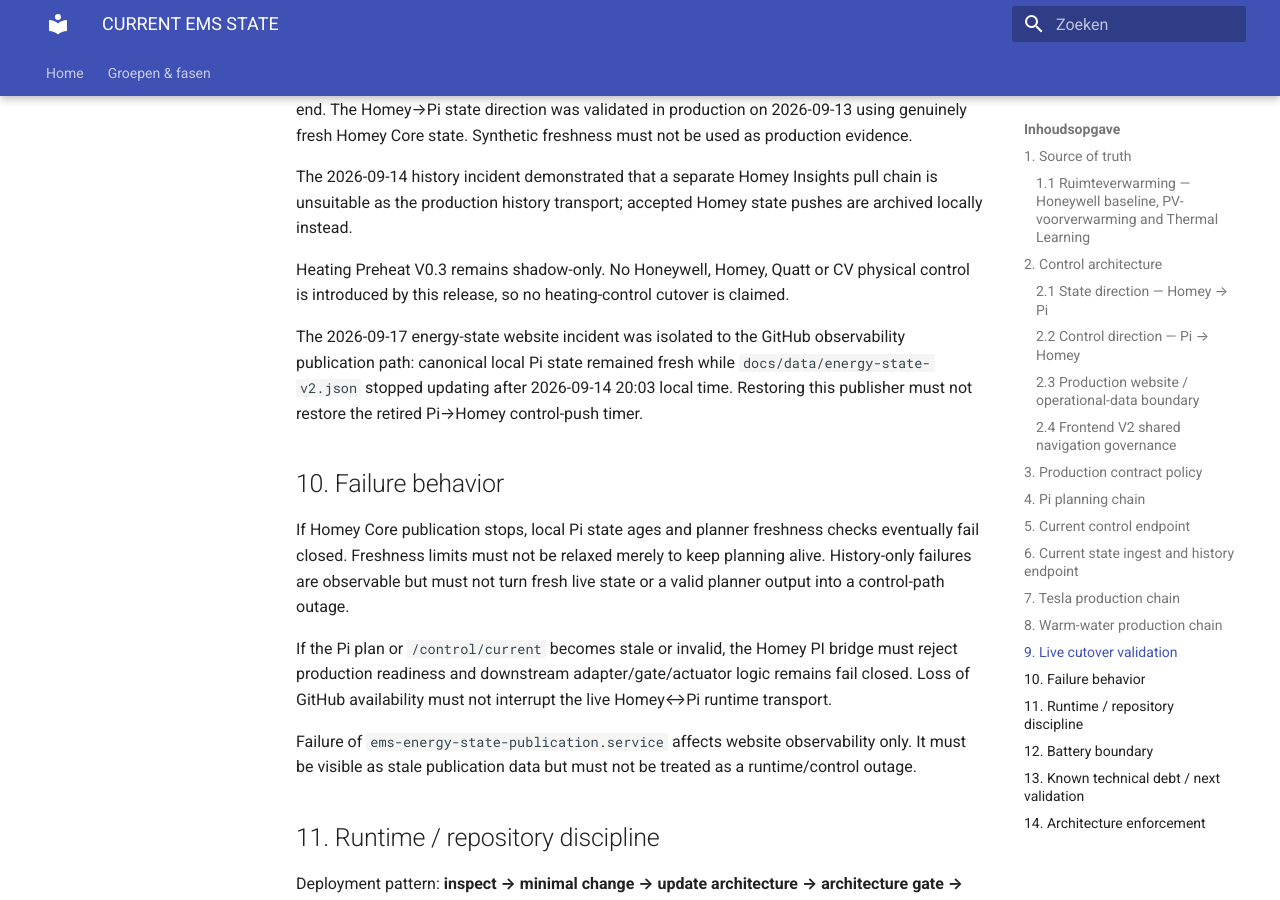
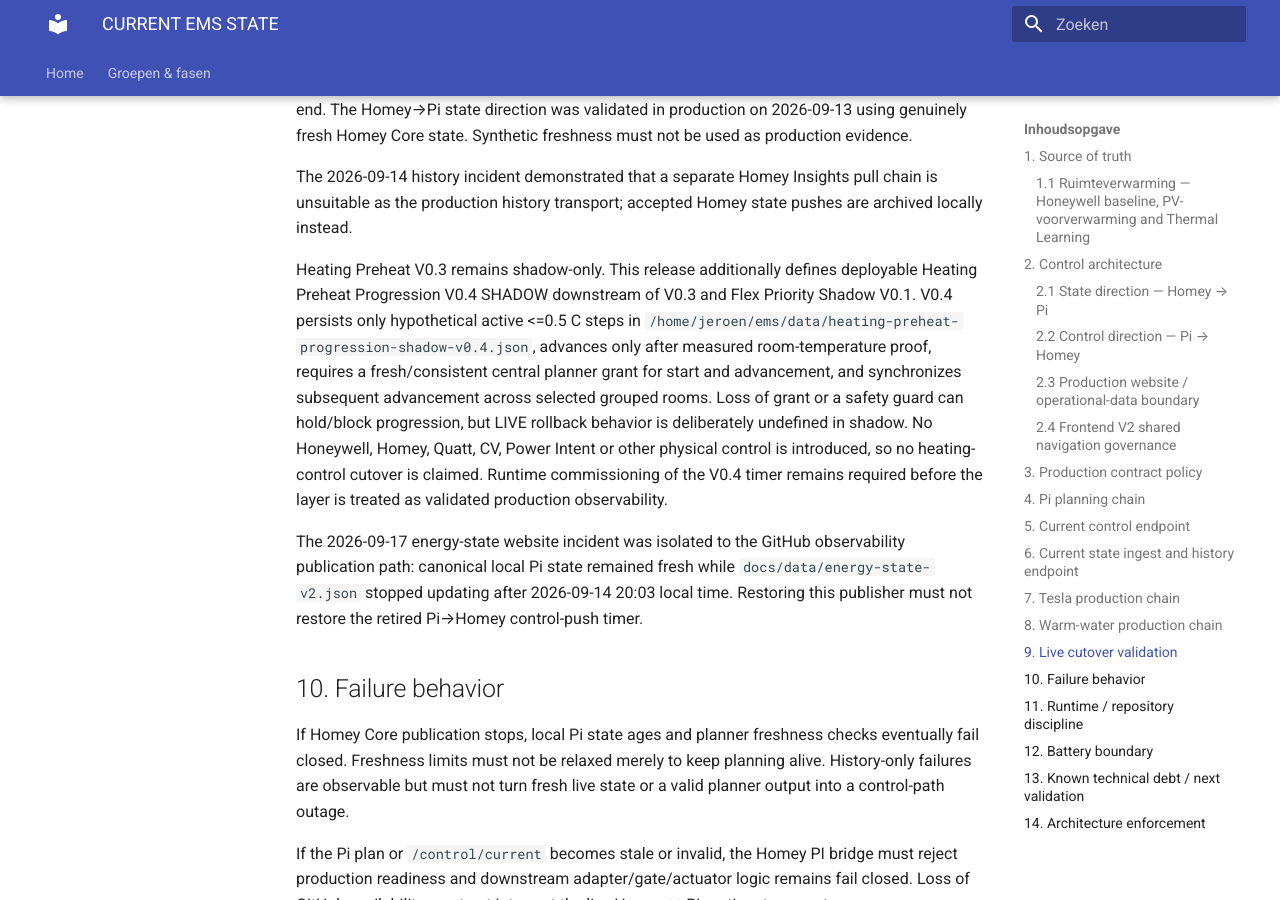
Before and after one commit to OnsKasteeltje/homey-energy-manual, an MkDocs documentation site: the page built from docs/architecture/CURRENT-EMS-STATE.md, in a window 1280 px wide and 900 px high, scrolled down 10681 px. Built offline with MkDocs 1.6.1 and Material for MkDocs 9.7.7, drawn with Linux system fonts in a browser that asks for light colours.

Commit message:
docs(architecture): record V0.4 progression shadow boundary

```diff
--- a/docs/architecture/CURRENT-EMS-STATE.md
+++ b/docs/architecture/CURRENT-EMS-STATE.md
@@ -204,7 +204,7 @@
 
 The 2026-09-14 history incident demonstrated that a separate Homey Insights pull chain is unsuitable as the production history transport; accepted Homey state pushes are archived locally instead.
 
-Heating Preheat V0.3 remains shadow-only. No Honeywell, Homey, Quatt or CV physical control is introduced by this release, so no heating-control cutover is claimed.
+Heating Preheat V0.3 remains shadow-only. This release additionally defines deployable Heating Preheat Progression V0.4 SHADOW downstream of V0.3 and Flex Priority Shadow V0.1. V0.4 persists only hypothetical active <=0.5 C steps in `/home/jeroen/ems/data/heating-preheat-progression-shadow-v0.4.json`, advances only after measured room-temperature proof, requires a fresh/consistent central planner grant for start and advancement, and synchronizes subsequent advancement across selected grouped rooms. Loss of grant or a safety guard can hold/block progression, but LIVE rollback behavior is deliberately undefined in shadow. No Honeywell, Homey, Quatt, CV, Power Intent or other physical control is introduced, so no heating-control cutover is claimed. Runtime commissioning of the V0.4 timer remains required before the layer is treated as validated production observability.
 
 The 2026-09-17 energy-state website incident was isolated to the GitHub observability publication path: canonical local Pi state remained fresh while `docs/data/energy-state-v2.json` stopped updating after 2026-09-14 20:03 local time. Restoring this publisher must not restore the retired Pi→Homey control-push timer.
 
```
